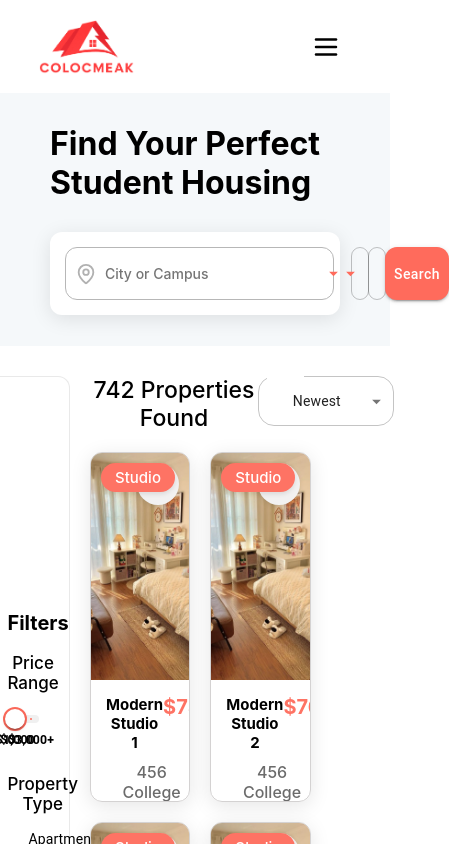
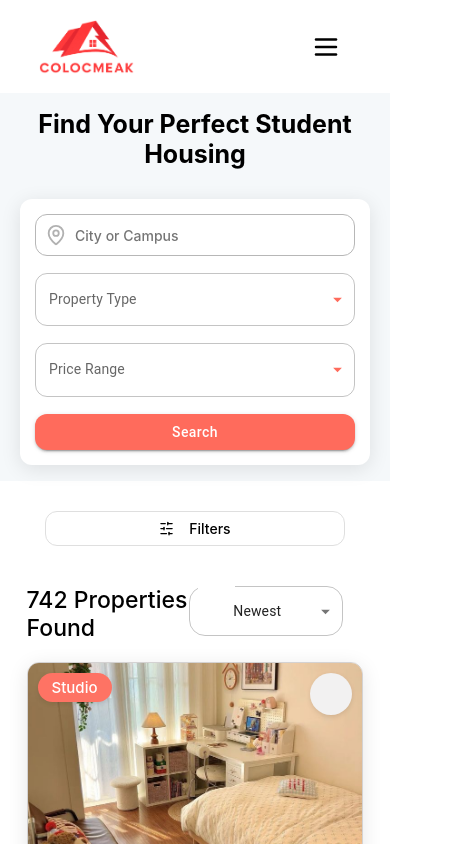
Before and after one commit to Maymasi/coloc-location-app, a React (Vite) app: page / in a window 390 px wide. Shown: the top 844 px of the page, 449 px wide, since content can reach past the window. Built offline with nearby package versions, Linux system fonts and the light colour scheme; some icons are missing.

Commit message:
finish part PropertiesFound + respo

```diff
--- a/src/assets/styles/styleAnnonces.css
+++ b/src/assets/styles/styleAnnonces.css
@@ -6,6 +6,7 @@
     padding: 0;
     box-sizing: border-box;
 }
+/* searchHouse */
 .SearchContainer{
     display: flex;
     flex-direction: column;
@@ -59,7 +60,19 @@
     border: none;
     outline: none;
 }
+.btnFilter{
+    display: none;
+}
 /* Properties Found */
+.overlay {
+    position: fixed;
+    top: 0;
+    left: 0;
+    width: 100%;
+    height: 100%;
+    background-color: rgba(0, 0, 0, 0.5);
+    z-index: 1000;
+}
 .PropertiesFoundContainer{
     display: flex;
     justify-content: center;
@@ -107,9 +120,10 @@
     flex-wrap: wrap;
     gap: 20px;
     /* width: 45%; */
+    height: 90%;
 }
 .cardResultat{
-    width: 31%;
+    /* width: 31%; */
     display: flex;
     flex-direction: column;
     height: 350px;
@@ -240,3 +254,74 @@
     background-color: #ff887b !important;
     color: white !important;
 }
+/* Media query page annonces */
+@media (max-width: 768px){
+    .BigTitleSearch{
+        font-size: 25px;
+        text-align: center;
+    }
+    .bar{
+        flex-direction: column;
+    }
+    .cityOrCampus{
+        width: 100%;
+    }
+    .searchButton{
+        width: 100%;
+    }
+    .SearchContainer{
+        height: fit-content;
+        padding: 16px 20px;
+    }
+    .PropertiesFoundContainer{
+        flex-direction: column;
+        align-items: center;
+    }
+    /* filter query */
+    .filter{
+        position: fixed;
+        z-index: 20;
+        top: 0;
+        left: 0;
+        width: 70% !important;
+        height: 100% !important;
+        overflow-y: auto;
+        border-radius: 0px !important;
+    }
+    .btnFilter{
+        display: flex;
+        justify-content: center;
+        align-items: center;
+        gap: 15px;
+        border: 1px solid rgb(223, 223, 223);
+        width: 80%;
+        border-radius: 12px;
+        padding: 8px;
+        font-size: 10px;
+    }
+    .buttonFilter{
+        background-color: white;
+        border: none;
+        font-size: 14px;
+    }
+    /* properties found query */
+    .top{
+        padding-top: 20px;
+    }
+    .titlePropFound{
+        text-align: start;
+        width: 200px;
+    }
+    .formControll{
+        width: 100px;
+    }
+    .cardResultat{
+        width: 100%;
+    }
+    .pagination{
+        width: 100%;
+    }
+    .pagination ul li{
+        padding: 0px 7px;
+    }
+}
--- a/src/assets/styles/styleHome.css
+++ b/src/assets/styles/styleHome.css
@@ -166,7 +166,8 @@ ul li a:hover {
         display: none;
     }
     .ParentMenu{
-        display:block;
+        display:flex;
+        flex-direction: column;
     }
 }
 /* slide */
--- a/src/components/common/Annonces/PropertiesFound.jsx
+++ b/src/components/common/Annonces/PropertiesFound.jsx
@@ -15,8 +15,8 @@ import MenuItem from '@mui/material/MenuItem';
 import FavoriteBorder from '@mui/icons-material/FavoriteBorder';
 import Favorite from '@mui/icons-material/Favorite';
 import Pagination from '@mui/material/Pagination';
-import { MapPin } from 'lucide-react';
-import { useState } from "react";
+import { MapPin,SlidersHorizontal  } from 'lucide-react';
+import { useState,useEffect } from "react";
 const properties = Array.from({ length: 25 }, (_, i) => ({
   id: i,
   title: `Modern Studio ${i + 1}`,
@@ -78,11 +78,25 @@ export default function PropertiesFound(){
     const [amenities,setAmenities]=useState(['Parking']);
     const [sort, setSort] = useState("Newest");
     const [page, setPage] = useState(1);
+    const [openFilter,setOpenFilter]=useState(false);
+    const [isMobile, setIsMobile] = useState(window.innerWidth < 768);
     //choices
     const propertiesPerPage = 6;
     const propertyTypes = ['Apartment', 'House', 'Room', 'Studio'];
     const amenitiesList = ['Parking','Laundry','Pet Friendly','WiFi included']
     //handlers
+    useEffect(() => {
+      const handleResize = () => {
+        setIsMobile(window.innerWidth < 768);
+      };
+
+      window.addEventListener("resize", handleResize);
+
+      return () => window.removeEventListener("resize", handleResize);
+    }, []);
+    useEffect(() => {
+      document.body.style.overflow = openFilter ? "hidden" : "auto";
+    }, [openFilter]);
     const handleType = (event) => {
       const { value, checked } = event.target;
 
@@ -116,13 +130,29 @@ export default function PropertiesFound(){
     const handleChangePage = (event, value) => {
       setPage(value);
     };
+    const handleOpenFilter = ()=>{
+      setOpenFilter((prev) => !prev);
+    }
     // indexes
     const startIndex = (page - 1) * propertiesPerPage;
     const endIndex = startIndex + propertiesPerPage;
     const currentProperties = properties.slice(startIndex, endIndex);
     return(
         <div className="PropertiesFoundContainer">
-            <div className="filter">
+            <div className="btnFilter" onClick={handleOpenFilter}>
+              <SlidersHorizontal size={"15px"}/>
+              <button className="buttonFilter" >Filters</button>
+            </div>
+            {/* Overlay */}
+            {openFilter && isMobile && (
+              <div className="overlay" onClick={handleOpenFilter}></div>
+            )}
+            <div className="filter"
+            style={{
+              display: isMobile ? (openFilter ? "flex" : "none") : "flex",
+              zIndex: 1001, // Assurez-vous que le filtre soit au-dessus de l'overlay
+            }}
+              >
                 <div className="titleFilter">Filters</div>
                 <div style={{width:"100%",display:"flex",alignItems:"start",flexDirection:"column",gap:"9px"}}>
                   <label htmlFor="Slider">Price Range</label>
@@ -247,7 +277,7 @@ export default function PropertiesFound(){
             </div>
             <div className="resultats">
                 <div className="top">
-                  <div style={{fontSize:"23px"}}>742 Properties Found</div>
+                  <div  className="titlePropFound" style={{fontSize:"23px"}}>742 Properties Found</div>
                   <FormControl className="formControll" fullWidth style={{width:"190px"}}>
                     <Select
                       labelId="demo-simple-select-label"
@@ -297,7 +327,7 @@ export default function PropertiesFound(){
                   </div>
                 ))}
                 </div>
-                <div style={{ display: "flex", justifyContent: "center", marginTop: "20px" }}>
+                <div  className="pagination" style={{display: "flex", justifyContent: "center", marginTop: "20px" }}>
                 <Pagination
                   count={Math.ceil(properties.length / propertiesPerPage)}
                   page={page}
--- a/src/pages/AnnoncesPage.jsx
+++ b/src/pages/AnnoncesPage.jsx
@@ -1,12 +1,14 @@
+
 import PropertiesFound from "../components/common/Annonces/PropertiesFound";
 import SearchHouse from "../components/common/Annonces/SearchHouse";
 import Nav from "../components/home/Nav";
 export default function AnnoncesPage(){
+
     return(
         <>
-            <Nav/>
+            <Nav />
             <SearchHouse/>
-            <PropertiesFound/>
+            <PropertiesFound />
         </>
     );
 }
```
